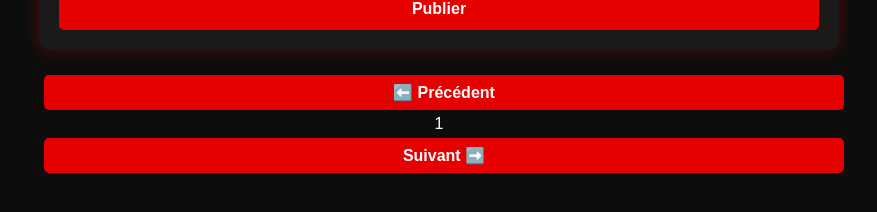
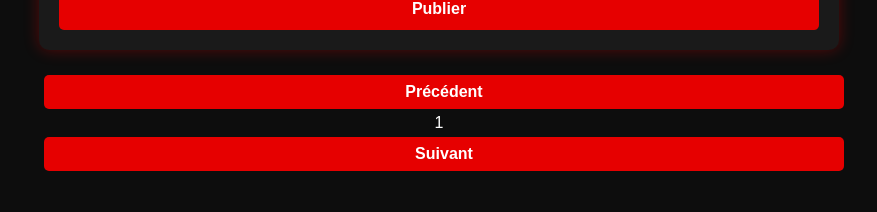
Before and after one commit to studio-booster/DoxVault, a plain HTML site: page index.html in a window 1280 px wide. Shown: the part 306-518 px from the top of the page, without its empty margins (201-1078 px from the left). Drawn offline with Linux system fonts and the light colour scheme.

Commit message:
Update index.html

```diff
--- a/index.html
+++ b/index.html
@@ -117,9 +117,9 @@
         <div id="post-list"></div>
 
         <div class="pagination">
-            <button class="page-btn" onclick="prevPage()">⬅️ Précédent</button>
+            <button class="page-btn" onclick="prevPage()">Précédent</button>
             <span id="page-number">1</span>
-            <button class="page-btn" onclick="nextPage()">Suivant ➡️</button>
+            <button class="page-btn" onclick="nextPage()">Suivant</button>
         </div>
     </div>
 
```
